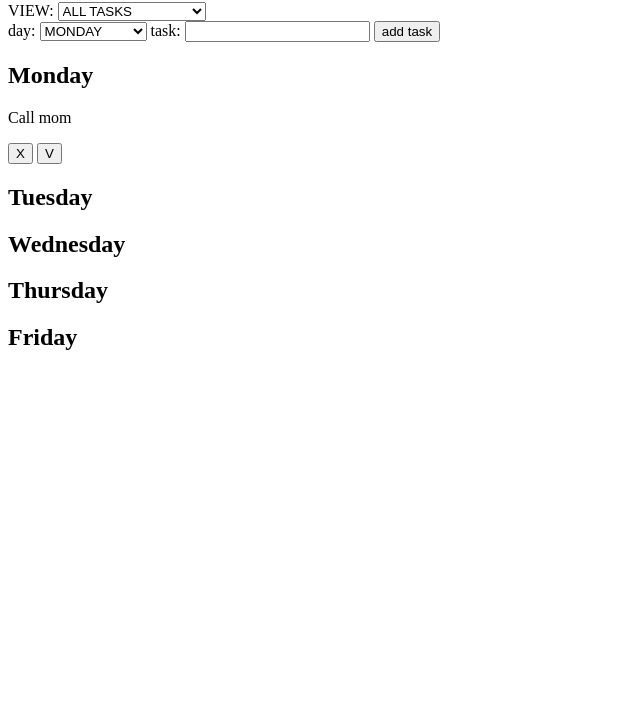
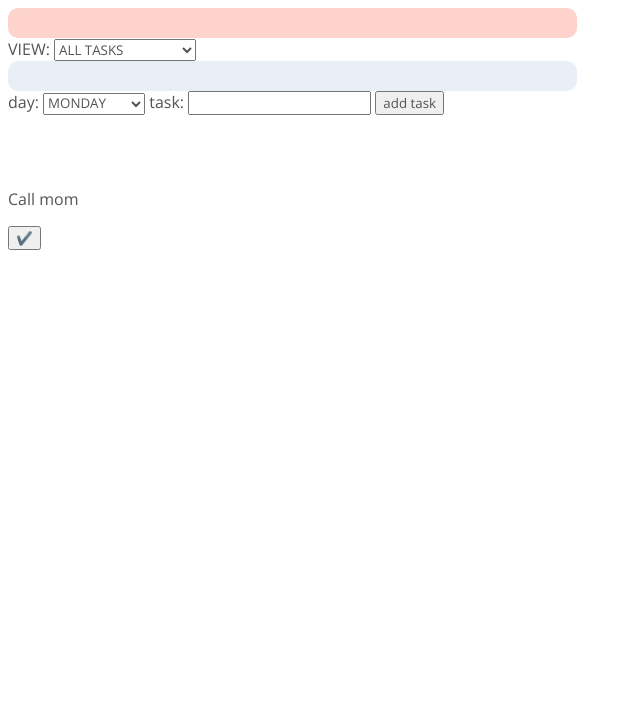
Before and after one commit to turingschool-examples/task-tracker, a plain HTML site: page index.html in a window 1280 px wide. Shown: the part 78-800 px from the top of the page, without its empty margins (0-640 px from the left). Drawn offline with nearby package versions, Linux system fonts and the light colour scheme.

Commit message:
Initial commit

```diff
--- a/index.html
+++ b/index.html
@@ -3,11 +3,16 @@
   <head>
     <meta charset="utf-8">
     <title>Task Tracker</title>
+    <link rel="stylesheet" href="styles.css">
+    <link rel="preconnect" href="https://fonts.gstatic.com">
+    <link href="https://fonts.googleapis.com/css2?family=Open+Sans:wght@400;800&display=swap" rel="stylesheet">
   </head>
   <body>
     <header>
-      <h1>TASK TRACKER</h1>
-      <div class="title-accent accent-box"></div>
+      <div class="header-flex">
+        <h1>TASK TRACKER</h1>
+        <div class="title-accent accent-box"></div>
+      </div>
       <label for="filter-selection">VIEW:</label>
       <select id="filter-selection" name="filter-selection">
         <option value="all">ALL TASKS</option>
@@ -38,8 +43,7 @@
           <!-- example card (delete later)-->
           <section class="task-card">
             <p>Call mom</p>
-            <button type="button" name="delete-button">X</button>
-            <button type="button" name="complete-button">V</button>
+            <button type="button" name="complete-button">✔️</button>
           </section>
 
         </section>
--- a/styles.css
+++ b/styles.css
@@ -0,0 +1,43 @@
+/* COLORS */
+
+/* red: #F9614E */
+/* light red: #FDD3CB */
+
+/* blue: #A8CBFD */
+/* light blue: #EAEEF6 */
+
+/* yellow: #FDD875 */
+/* light yellow: #FEF2CE */
+
+/* purple: #E3AFE8 */
+/* light purple: #F8E7F1 */
+
+/* orange: #FDDFCB */
+/* light orange: #FA914D */
+
+/* text: #545454 */
+/* background: #FFF */
+
+
+* {
+  color: #545454;
+  font-family: 'Open Sans', sans-serif;
+}
+
+.accent-box {
+  height: 30px;
+  width: 45%;
+  border-radius: 10px;
+}
+
+.title-accent {
+  background-color: #FDD3CB;
+}
+
+.filter-accent {
+ background-color: #EAEEF6;
+}
+
+h2 {
+  color: white;
+}
```
